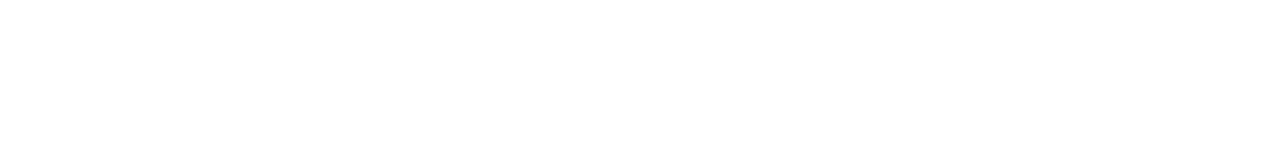
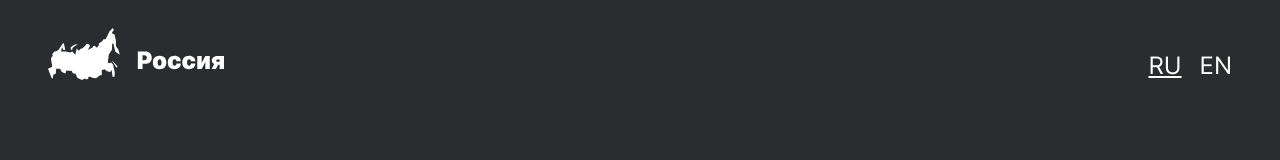
Before and after one commit to AlexeyGamovWVS/russian-travel, a plain HTML site: page index.html in a window 1280 px wide. Drawn offline with Linux system fonts and the light colour scheme; files whose address does not match are found by name.

Commit message:
Header html and css & Hero html

```diff
--- a/index.html
+++ b/index.html
@@ -8,7 +8,45 @@
 
 	<link rel="stylesheet" href="./pages/index.css">
 </head>
-<body>
+<body class="root root__main-page">
+
+	<!-- HEADER START -->
+	<header class="header">
+		<div class="header__container">
+			<a href="/" class="header__logo">
+				<img src="./images/logo.svg" alt="Логотип «Россия»." class="logo">
+			</a>
+			<ul class="header__languages-list">
+				<li class="header__languages-list-item">
+					<a href="#" class="header__languages-link header__languages-link_status_active">
+						RU
+					</a>
+				</li>
+				<li class="header__languages-list-item">
+					<a href="#" class="header__languages-link">
+						EN
+					</a>
+				</li>
+			</ul>
+		</div>
+	</header>
+	<!-- HEADER END -->
+
+	<main class="main-content">
+
+		<section class="hero">
+			<div class="hero__container">
+				<h1 class="hero__title"></h1>
+				<p class="hero__subtitle"></p>
+				<div class="hero__img-container">
+					<img src="" alt="" class="hero__img">
+					<p class="hero__img-description"></p>
+				</div>
+			</div>
+		</section>
+
+	</main>
+
 
 </body>
 </html>
--- a/pages/index.css
+++ b/pages/index.css
@@ -1,2 +1,73 @@
 @import url(../vendor/normalize.css);
 @import url(../vendor/fonts.css);
+
+.root {
+	box-sizing: border-box;
+	font-family: 'Inter', Arial, Helvetica, sans-serif;
+	min-height: 100vh;
+  scroll-behavior: smooth;
+  text-rendering: optimizeSpeed;
+}
+
+.root__main-page {
+	background-color: #2A2C2F;
+}
+
+
+
+
+.header {
+	padding: 28px 48px;
+}
+.header__container {
+	display: flex;
+	justify-content: space-between;
+	align-items: flex-end;
+}
+.header__logo {
+	width: 176px;
+	height: 52px;
+	text-decoration: none;
+}
+.logo {
+	object-fit: contain;
+}
+.header__languages-list {
+	display: flex;
+	justify-content: end;
+	align-items: flex-end;
+	margin: 0;
+	padding: 0;
+}
+.header__languages-list-item {
+	margin: 0 0 0 18px;
+	list-style: none;
+}
+.header__languages-link {
+	font-style: normal;
+	font-weight: 400;
+	font-size: 24px;
+	line-height: 28px;
+	text-align: right;
+	color: #FFFFFF;
+	text-decoration: none;
+}
+
+.header__languages-link_status_active {
+	text-decoration: underline;
+}
+
+.hero {
+}
+.hero__container {
+}
+.hero__title {
+}
+.hero__subtitle {
+}
+.hero__img-container {
+}
+.hero__img {
+}
+.hero__img-description {
+}
--- /dev/null
+++ b/vendor/css-zero.css
@@ -0,0 +1,72 @@
+/* Box sizing rules */
+*,
+*::before,
+*::after {
+  box-sizing: border-box;
+}
+
+/* Remove default padding */
+ul[class],
+ol[class] {
+  padding: 0;
+}
+
+/* Remove default margin */
+body,
+h1,
+h2,
+h3,
+h4,
+p,
+ul[class],
+ol[class],
+li,
+figure,
+figcaption,
+blockquote,
+dl,
+dd {
+  margin: 0;
+}
+
+
+
+/* Remove list styles on ul, ol elements with a class attribute */
+ul[class],
+ol[class] {
+  list-style: none;
+}
+
+/* A elements that don't have a class get default styles */
+a:not([class]) {
+  text-decoration-skip-ink: auto;
+}
+
+/* Make images easier to work with */
+img {
+  max-width: 100%;
+  display: block;
+}
+
+/* Natural flow and rhythm in articles by default */
+article > * + * {
+  margin-top: 1em;
+}
+
+/* Inherit fonts for inputs and buttons */
+input,
+button,
+textarea,
+select {
+  font: inherit;
+}
+
+/* Remove all animations and transitions for people that prefer not to see them */
+@media (prefers-reduced-motion: reduce) {
+  * {
+    animation-duration: 0.01ms !important;
+    animation-iteration-count: 1 !important;
+    transition-duration: 0.01ms !important;
+    scroll-behavior: auto !important;
+  }
+}
```
